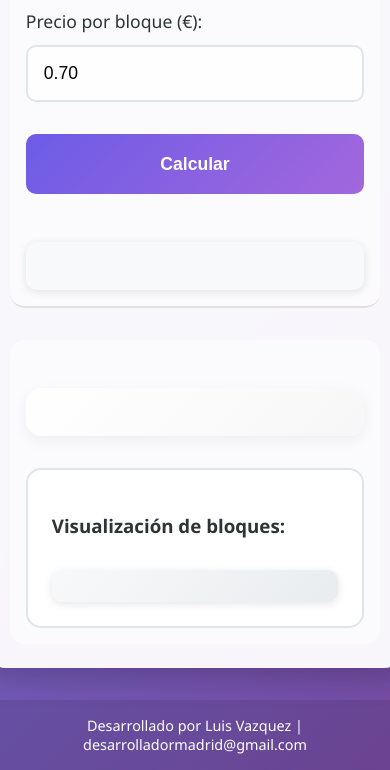
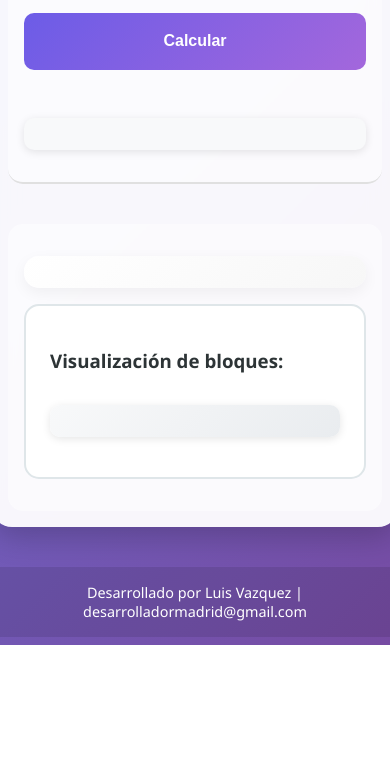
Before and after one commit to desarrolladormadrid/hormihon, a plain HTML site: page index.html in a window 390 px wide. Shown: the part 609-1379 px from the top of the page. After the commit the page ends 1254 px from the top, so only its background shows below. Drawn offline with Linux system fonts and the light colour scheme.

Commit message:
Update index.html

```diff
--- a/index.html
+++ b/index.html
@@ -1,5 +1,6 @@
 <html><head><base href="." />
 <meta charset="UTF-8">
+<meta name="viewport" content="width=device-width, initial-scale=1.0">
 <title>Calculadora de Bloques de Hormigón y Espuma necesarios</title>
 <style>
     body {
@@ -12,6 +13,7 @@
         margin: 0;
         background: linear-gradient(135deg, #667eea 0%, #764ba2 100%);
         color: #2d3436;
+        padding: 1rem;
     }
 
     .container {
@@ -107,6 +109,8 @@
         border-radius: 10px;
         margin-top: 1rem;
         box-shadow: 0 2px 8px rgba(0,0,0,0.1);
+        font-size: 1.1rem;
+        line-height: 1.6;
     }
 
     .result {
@@ -201,16 +205,23 @@
     }
 
     @media (max-width: 768px) {
+        body {
+            padding: 0.5rem;
+        }
+
         .container {
             grid-template-columns: 1fr;
-            gap: 2rem;
-            padding: 1.5rem;
+            gap: 1.5rem;
+            padding: 1rem;
+            width: 100%;
+            margin: 0.5rem;
         }
 
         .input-section {
             border-right: none;
             border-bottom: 2px solid #e0e0e0;
             padding: 1rem;
+            margin-bottom: 1rem;
         }
 
         .results-section {
@@ -218,15 +229,43 @@
         }
 
         h1 {
-            font-size: 1.8rem;
+            font-size: 1.5rem;
+            padding: 0 1rem;
+            margin-bottom: 1rem;
         }
 
         input, button {
             width: 100%;
+            font-size: 16px; /* Prevents iOS zoom on focus */
         }
 
         .block-visualization {
-            max-height: 400px;
+            max-height: 300px;
+            margin: 1rem 0;
+        }
+
+        .calculation-results,
+        .result,
+        .total-budget,
+        .pallet-info {
+            margin: 1rem 0;
+            padding: 1rem;
+        }
+
+        .total-budget-amount {
+            font-size: 1.5rem;
+        }
+
+        .budget-breakdown {
+            font-size: 1.1rem;
+        }
+
+        .input-group {
+            margin-bottom: 1rem;
+        }
+
+        label {
+            font-size: 1rem;
         }
     }
 </style>
```
